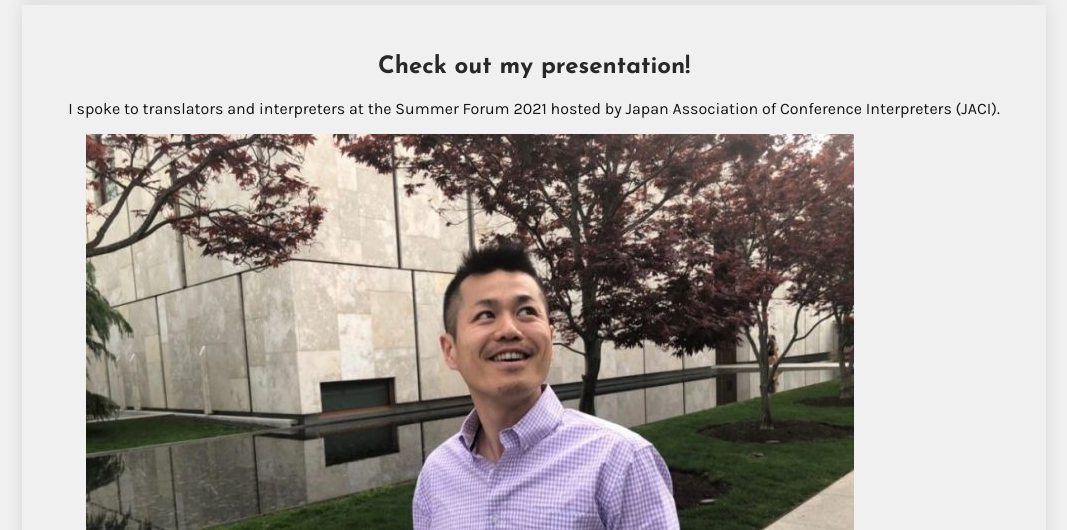
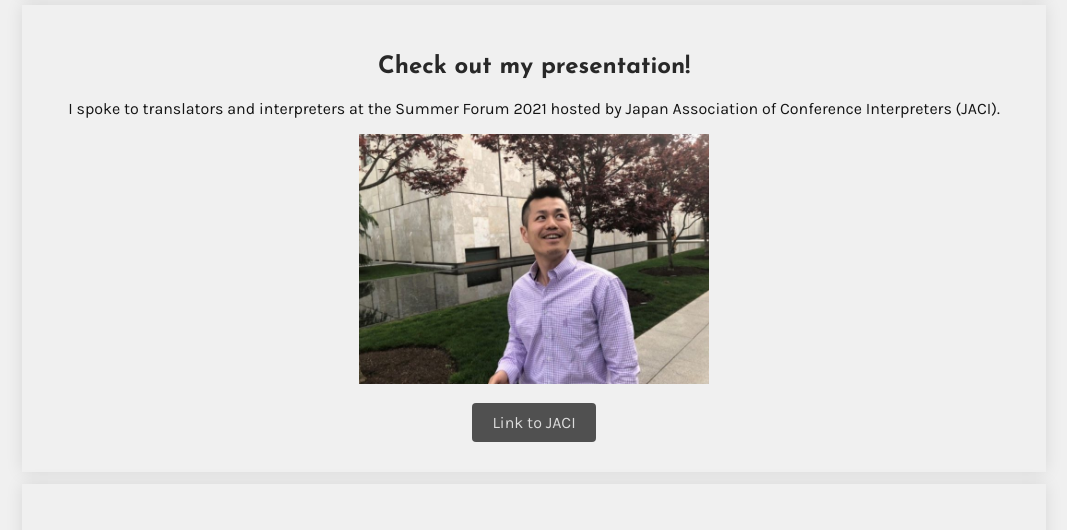
Before and after one commit to HirofumiJinno/profile, a plain HTML site: page index.html in a window 1280 px wide. Shown: the part 660-1190 px from the top of the page, without its empty margins (106-1173 px from the left). Drawn offline with Linux system fonts and the light colour scheme; a web font is replaced by a local one.

```diff
--- a/index.html
+++ b/index.html
@@ -32,7 +32,9 @@
     <div class="card-white">
       <h2>Check out my presentation!</h2>
       <p>I spoke to translators and interpreters at the Summer Forum 2021 hosted by Japan Association of Conference Interpreters (JACI).</p>
-      <img class="square-photo" src="images/8c0c3027e3cfc3d644caab3847a505b0-768x542.jpeg">
+      <a href="https://www.japan-interpreters.org/news/jitf2021-hirofumi-jinno/" target="_blank">
+        <img class="square-photo" src="images/8c0c3027e3cfc3d644caab3847a505b0-768x542.jpeg">
+      </a><br>
       <a class="btn_grey" href="https://www.japan-interpreters.org/news/jitf2021-hirofumi-jinno/" target="_blank">
         Link to JACI
       </a>
--- a/style.css
+++ b/style.css
@@ -64,7 +64,10 @@ a {
 }
 
 .square-photo {
+  width: 350px;
+  height: 250px;
   object-fit: cover;
+  margin-bottom: 15px;
 }
 
 .list-inline {
```
